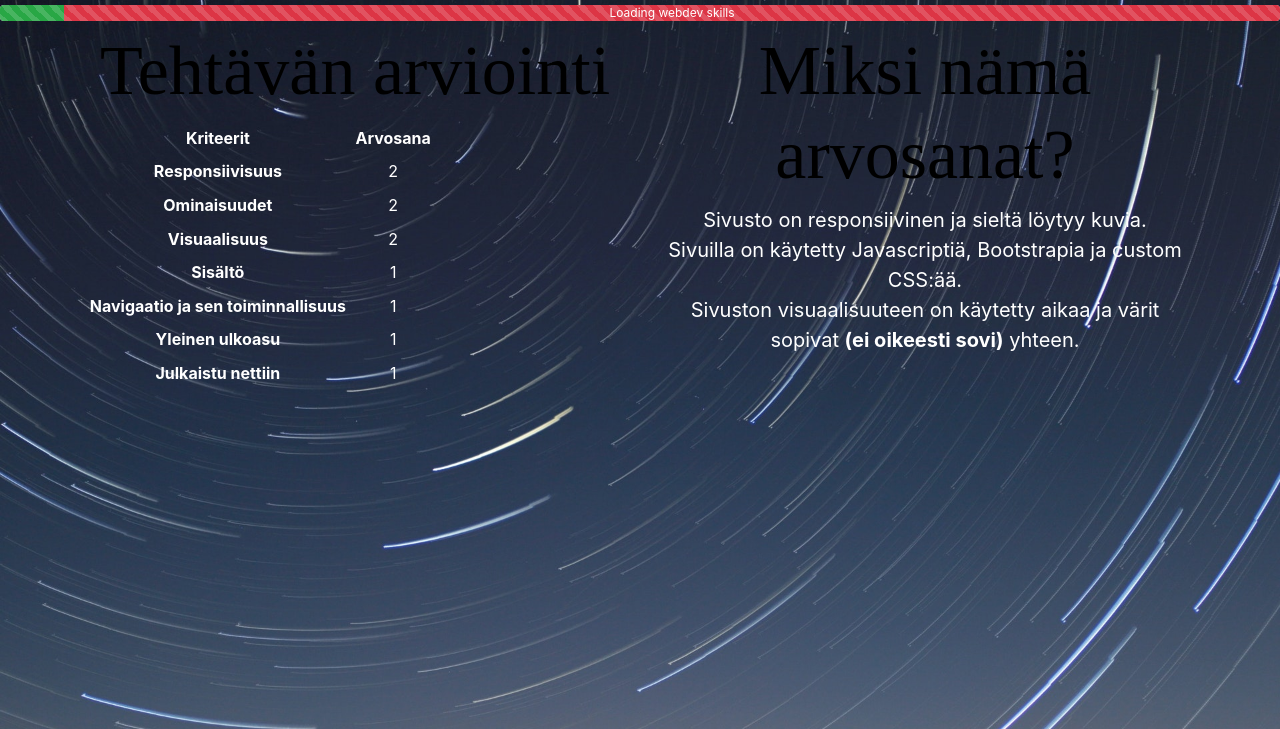
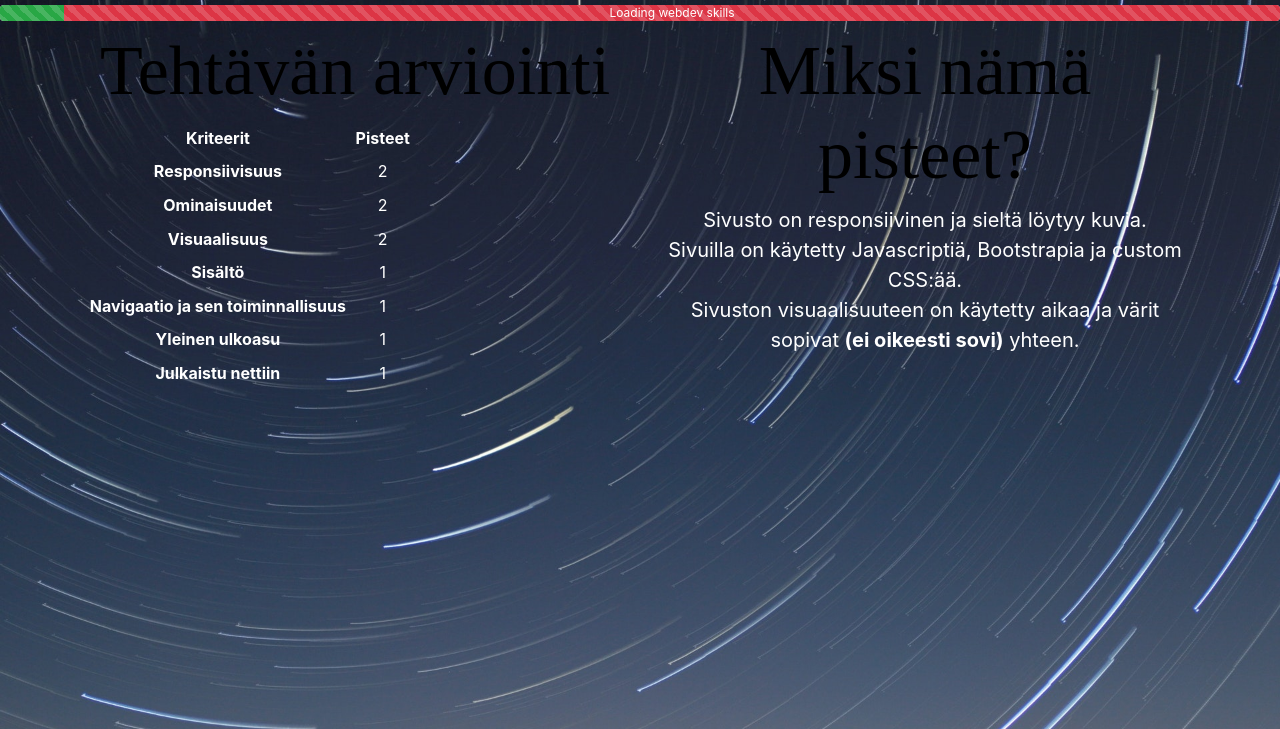
Before and after one commit to alerahi/alerahi.github.io, a plain HTML site: page sivu/S4.html in a window 1280 px wide. Shown: the part 71-800 px from the top of the page. Drawn offline with nearby package versions, Linux system fonts and the light colour scheme.

Commit message:
edited word arvosanat->pisteet

```diff
--- a/sivu/S4.html
+++ b/sivu/S4.html
@@ -53,7 +53,7 @@
 					<thead class="varit">
 					<tr>
 						<th scope="col">Kriteerit</th>
-						<th scope="col">Arvosana</th>
+						<th scope="col">Pisteet</th>
 
 					</tr>
 					<tbody class="varit">
@@ -89,7 +89,7 @@
 				</div>
 				</div>
 				<div class="col-md-6">
-					<h1 class="otsikko"> Miksi nämä arvosanat?</h1>
+					<h1 class="otsikko"> Miksi nämä pisteet?</h1>
 					<p class="varit mb-2">Sivusto on responsiivinen ja sieltä löytyy kuvia. <br>
 						Sivuilla on käytetty Javascriptiä, Bootstrapia ja custom CSS:ää.<br>
 						Sivuston visuaalisuuteen on käytetty aikaa ja värit sopivat <strong>(ei oikeesti sovi)</strong> yhteen.<br>
```
